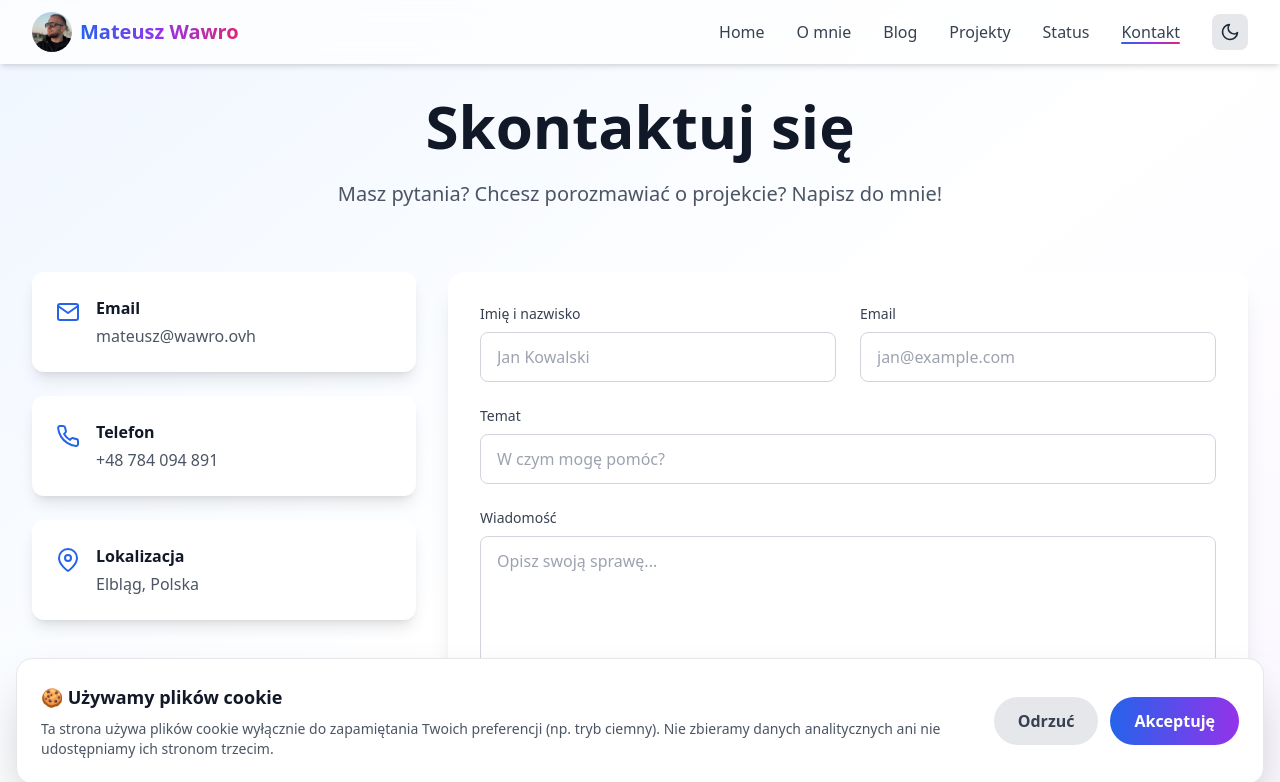
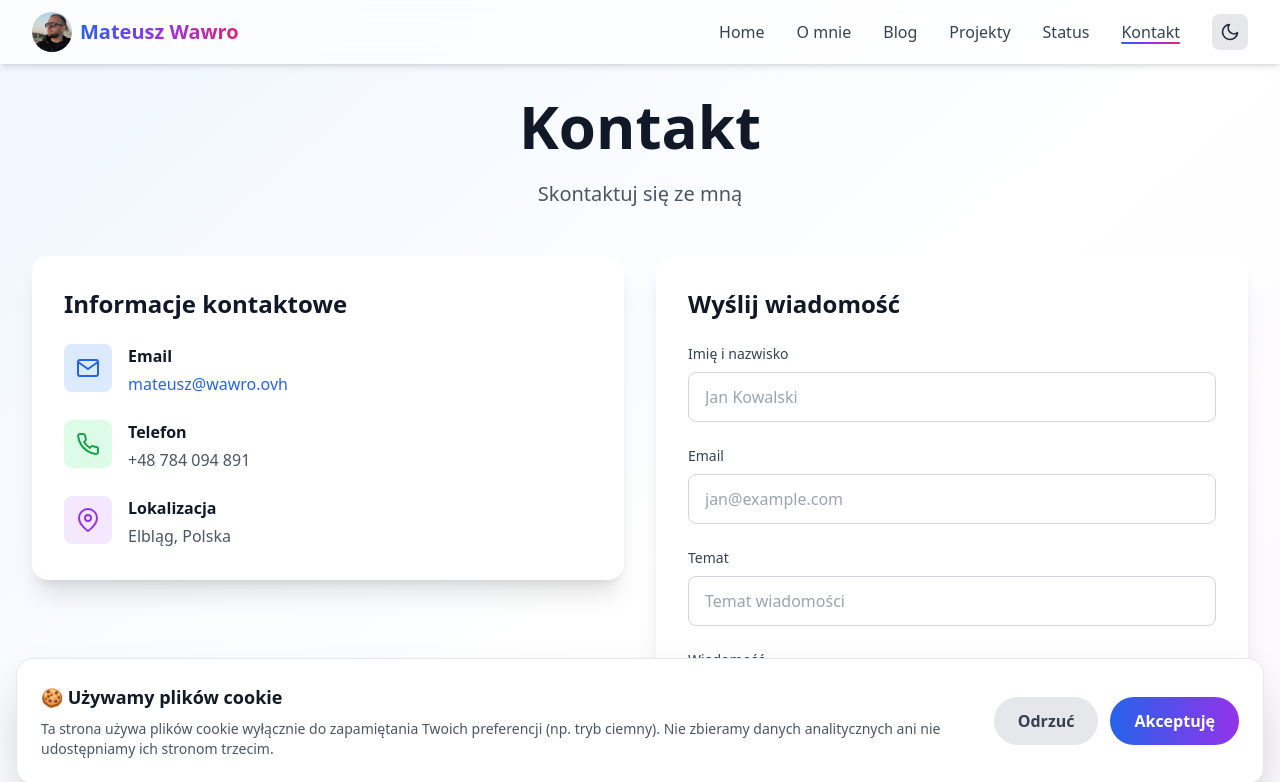
Before and after one commit to MateuszWawro/new-wawroovh, a Next.js app: page /contact in a window 1280 px wide. Shown: the top 782 px of the page. Built offline with nearby package versions, Linux system fonts and the light colour scheme.

Commit message:
change app status page

```diff
--- a/app/contact/page.tsx
+++ b/app/contact/page.tsx
@@ -1,10 +1,10 @@
 'use client';
 
+import React, { useState } from 'react';
 import { motion } from 'framer-motion';
-import { FiMail, FiPhone, FiMapPin, FiSend } from 'react-icons/fi';
-import { useState } from 'react';
 import Navbar from '@/components/Navbar';
 import Footer from '@/components/Footer';
+import { FiMail, FiPhone, FiMapPin, FiSend, FiCheckCircle, FiAlertCircle } from 'react-icons/fi';
 
 export default function ContactPage() {
   const [formData, setFormData] = useState({
@@ -13,31 +13,40 @@ export default function ContactPage() {
     subject: '',
     message: '',
   });
+  const [status, setStatus] = useState<'idle' | 'loading' | 'success' | 'error'>('idle');
+  const [errorMessage, setErrorMessage] = useState('');
 
   const handleSubmit = async (e: React.FormEvent) => {
     e.preventDefault();
+    setStatus('loading');
+    setErrorMessage('');
 
     try {
-    const res = await fetch('/api/contact', {
+      const response = await fetch('https://contact-api.wawro.ovh', {
         method: 'POST',
-      headers: { 'Content-Type': 'application/json' },
+        headers: {
+          'Content-Type': 'application/json',
+        },
         body: JSON.stringify(formData),
       });
 
-    const data = await res.json();
+      const data = await response.json();
 
-    if (res.ok) {
-      alert(data.message);
+      if (response.ok) {
+        setStatus('success');
         setFormData({ name: '', email: '', subject: '', message: '' });
+
+        // Reset success message after 5s
+        setTimeout(() => setStatus('idle'), 5000);
       } else {
-      alert(data.error || 'Błąd wysyłki');
+        setStatus('error');
+        setErrorMessage(data.error || 'Wystąpił błąd. Spróbuj ponownie.');
       }
-  } catch (err) {
-    console.error(err);
-    alert('Błąd wysyłki, spróbuj ponownie.');
+    } catch (error) {
+      setStatus('error');
+      setErrorMessage('Nie udało się wysłać wiadomości. Sprawdź połączenie internetowe.');
     }
   };
-
 
   const handleChange = (e: React.ChangeEvent<HTMLInputElement | HTMLTextAreaElement>) => {
     setFormData({
@@ -52,130 +61,101 @@ export default function ContactPage() {
 
       <div className="flex-grow pt-24 pb-16">
         <div className="max-w-7xl mx-auto px-4 sm:px-6 lg:px-8">
-          {/* Header */}
-          <motion.div
-            initial={{ opacity: 0, y: 20 }}
-            animate={{ opacity: 1, y: 0 }}
-            className="text-center mb-16"
-          >
-            <h1 className="text-5xl md:text-6xl font-bold text-gray-900 dark:text-white mb-6 transition-colors">
-              Skontaktuj się
-            </h1>
-            <p className="text-xl text-gray-600 dark:text-gray-300 max-w-2xl mx-auto transition-colors">
-              Masz pytania? Chcesz porozmawiać o projekcie? Napisz do mnie!
-            </p>
+          <motion.div initial={{ opacity: 0, y: 20 }} animate={{ opacity: 1, y: 0 }} className="text-center mb-12">
+            <h1 className="text-5xl md:text-6xl font-bold text-gray-900 dark:text-white mb-6">Kontakt</h1>
+            <p className="text-xl text-gray-600 dark:text-gray-300">Skontaktuj się ze mną</p>
           </motion.div>
 
-          <div className="grid grid-cols-1 lg:grid-cols-3 gap-8">
-            {/* Contact Info */}
-            <motion.div
-              initial={{ opacity: 0, x: -20 }}
-              animate={{ opacity: 1, x: 0 }}
-              transition={{ delay: 0.2 }}
-              className="lg:col-span-1 space-y-6"
-            >
-              <ContactInfoCard
-                icon={<FiMail />}
-                title="Email"
-                content="mateusz@wawro.ovh"
-                link="mailto:mateusz@wawro.ovh"
-              />
-              <ContactInfoCard
-                icon={<FiPhone />}
-                title="Telefon"
-                content="+48 784 094 891"
-                link="tel:+48784094891"
-              />
-              <ContactInfoCard
-                icon={<FiMapPin />}
-                title="Lokalizacja"
-                content="Elbląg, Polska"
-              />
+          <div className="grid md:grid-cols-2 gap-8">
+            <motion.div initial={{ opacity: 0, x: -20 }} animate={{ opacity: 1, x: 0 }} transition={{ delay: 0.2 }}>
+              <div className="bg-white dark:bg-gray-800 rounded-2xl shadow-xl p-8 mb-8">
+                <h2 className="text-2xl font-bold text-gray-900 dark:text-white mb-6">Informacje kontaktowe</h2>
+
+                <div className="space-y-6">
+                  <div className="flex items-start gap-4">
+                    <div className="p-3 bg-blue-100 dark:bg-blue-900 rounded-lg">
+                      <FiMail className="text-2xl text-blue-600 dark:text-blue-400" />
+                    </div>
+                    <div>
+                      <h3 className="font-semibold text-gray-900 dark:text-white mb-1">Email</h3>
+                      <a href="mailto:mateusz@wawro.ovh" className="text-blue-600 dark:text-blue-400 hover:underline">mateusz@wawro.ovh</a>
+                    </div>
+                  </div>
+
+                  <div className="flex items-start gap-4">
+                    <div className="p-3 bg-green-100 dark:bg-green-900 rounded-lg">
+                      <FiPhone className="text-2xl text-green-600 dark:text-green-400" />
+                    </div>
+                    <div>
+                      <h3 className="font-semibold text-gray-900 dark:text-white mb-1">Telefon</h3>
+                      <a href="tel:+48784094891" className="text-gray-600 dark:text-gray-300">+48 784 094 891</a>
+                    </div>
+                  </div>
+
+                  <div className="flex items-start gap-4">
+                    <div className="p-3 bg-purple-100 dark:bg-purple-900 rounded-lg">
+                      <FiMapPin className="text-2xl text-purple-600 dark:text-purple-400" />
+                    </div>
+                    <div>
+                      <h3 className="font-semibold text-gray-900 dark:text-white mb-1">Lokalizacja</h3>
+                      <p className="text-gray-600 dark:text-gray-300">Elbląg, Polska</p>
+                    </div>
+                  </div>
+                </div>
+              </div>
             </motion.div>
 
-            {/* Contact Form */}
-            <motion.div
-              initial={{ opacity: 0, x: 20 }}
-              animate={{ opacity: 1, x: 0 }}
-              transition={{ delay: 0.3 }}
-              className="lg:col-span-2"
-            >
-              <div className="bg-white dark:bg-gray-800 rounded-2xl shadow-xl p-8 transition-colors">
+            <motion.div initial={{ opacity: 0, x: 20 }} animate={{ opacity: 1, x: 0 }} transition={{ delay: 0.3 }}>
+              <div className="bg-white dark:bg-gray-800 rounded-2xl shadow-xl p-8">
+                <h2 className="text-2xl font-bold text-gray-900 dark:text-white mb-6">Wyślij wiadomość</h2>
+
+                {status === 'success' && (
+                  <motion.div initial={{ opacity: 0, y: -10 }} animate={{ opacity: 1, y: 0 }} className="mb-6 p-4 bg-green-100 dark:bg-green-900 text-green-800 dark:text-green-200 rounded-lg flex items-center gap-3">
+                    <FiCheckCircle className="text-2xl" />
+                    <p>Wiadomość wysłana pomyślnie! Odpowiem najszybciej jak to możliwe.</p>
+                  </motion.div>
+                )}
+
+                {status === 'error' && (
+                  <motion.div initial={{ opacity: 0, y: -10 }} animate={{ opacity: 1, y: 0 }} className="mb-6 p-4 bg-red-100 dark:bg-red-900 text-red-800 dark:text-red-200 rounded-lg flex items-center gap-3">
+                    <FiAlertCircle className="text-2xl" />
+                    <p>{errorMessage}</p>
+                  </motion.div>
+                )}
+
                 <form onSubmit={handleSubmit} className="space-y-6">
-                  <div className="grid grid-cols-1 md:grid-cols-2 gap-6">
                   <div>
-                      <label htmlFor="name" className="block text-sm font-medium text-gray-700 dark:text-gray-300 mb-2 transition-colors">
-                        Imię i nazwisko
-                      </label>
-                      <input
-                        type="text"
-                        id="name"
-                        name="name"
-                        value={formData.name}
-                        onChange={handleChange}
-                        required
-                        className="w-full px-4 py-3 border border-gray-300 dark:border-gray-600 rounded-lg focus:ring-2 focus:ring-blue-500 focus:border-transparent transition bg-white dark:bg-gray-700 text-gray-900 dark:text-white"
-                        placeholder="Jan Kowalski"
-                      />
+                    <label htmlFor="name" className="block text-sm font-medium text-gray-700 dark:text-gray-300 mb-2">Imię i nazwisko</label>
+                    <input type="text" id="name" name="name" value={formData.name} onChange={handleChange} required className="w-full px-4 py-3 rounded-lg border border-gray-300 dark:border-gray-600 bg-white dark:bg-gray-700 text-gray-900 dark:text-white focus:ring-2 focus:ring-blue-600 focus:border-transparent transition-colors" placeholder="Jan Kowalski" />
                   </div>
 
                   <div>
-                      <label htmlFor="email" className="block text-sm font-medium text-gray-700 dark:text-gray-300 mb-2 transition-colors">
-                        Email
-                      </label>
-                      <input
-                        type="email"
-                        id="email"
-                        name="email"
-                        value={formData.email}
-                        onChange={handleChange}
-                        required
-                        className="w-full px-4 py-3 border border-gray-300 dark:border-gray-600 rounded-lg focus:ring-2 focus:ring-blue-500 focus:border-transparent transition bg-white dark:bg-gray-700 text-gray-900 dark:text-white"
-                        placeholder="jan@example.com"
-                      />
-                    </div>
+                    <label htmlFor="email" className="block text-sm font-medium text-gray-700 dark:text-gray-300 mb-2">Email</label>
+                    <input type="email" id="email" name="email" value={formData.email} onChange={handleChange} required className="w-full px-4 py-3 rounded-lg border border-gray-300 dark:border-gray-600 bg-white dark:bg-gray-700 text-gray-900 dark:text-white focus:ring-2 focus:ring-blue-600 focus:border-transparent transition-colors" placeholder="jan@example.com" />
                   </div>
 
                   <div>
-                    <label htmlFor="subject" className="block text-sm font-medium text-gray-700 dark:text-gray-300 mb-2 transition-colors">
-                      Temat
-                    </label>
-                    <input
-                      type="text"
-                      id="subject"
-                      name="subject"
-                      value={formData.subject}
-                      onChange={handleChange}
-                      required
-                      className="w-full px-4 py-3 border border-gray-300 dark:border-gray-600 rounded-lg focus:ring-2 focus:ring-blue-500 focus:border-transparent transition bg-white dark:bg-gray-700 text-gray-900 dark:text-white"
-                      placeholder="W czym mogę pomóc?"
-                    />
+                    <label htmlFor="subject" className="block text-sm font-medium text-gray-700 dark:text-gray-300 mb-2">Temat</label>
+                    <input type="text" id="subject" name="subject" value={formData.subject} onChange={handleChange} required className="w-full px-4 py-3 rounded-lg border border-gray-300 dark:border-gray-600 bg-white dark:bg-gray-700 text-gray-900 dark:text-white focus:ring-2 focus:ring-blue-600 focus:border-transparent transition-colors" placeholder="Temat wiadomości" />
                   </div>
 
                   <div>
-                    <label htmlFor="message" className="block text-sm font-medium text-gray-700 dark:text-gray-300 mb-2 transition-colors">
-                      Wiadomość
-                    </label>
-                    <textarea
-                      id="message"
-                      name="message"
-                      value={formData.message}
-                      onChange={handleChange}
-                      required
-                      rows={6}
-                      className="w-full px-4 py-3 border border-gray-300 dark:border-gray-600 rounded-lg focus:ring-2 focus:ring-blue-500 focus:border-transparent transition resize-none bg-white dark:bg-gray-700 text-gray-900 dark:text-white"
-                      placeholder="Opisz swoją sprawę..."
-                    />
+                    <label htmlFor="message" className="block text-sm font-medium text-gray-700 dark:text-gray-300 mb-2">Wiadomość</label>
+                    <textarea id="message" name="message" rows={6} value={formData.message} onChange={handleChange} required className="w-full px-4 py-3 rounded-lg border border-gray-300 dark:border-gray-600 bg-white dark:bg-gray-700 text-gray-900 dark:text-white focus:ring-2 focus:ring-blue-600 focus:border-transparent transition-colors resize-none" placeholder="Twoja wiadomość..." />
                   </div>
 
-                  <motion.button
-                    type="submit"
-                    whileHover={{ scale: 1.02 }}
-                    whileTap={{ scale: 0.98 }}
-                    className="w-full bg-gradient-to-r from-blue-600 to-purple-600 text-white font-semibold py-4 rounded-lg hover:shadow-lg transition-all flex items-center justify-center space-x-2"
-                  >
-                    <span>Wyślij wiadomość</span>
+                  <motion.button type="submit" disabled={status === 'loading'} whileHover={{ scale: status === 'loading' ? 1 : 1.02 }} whileTap={{ scale: status === 'loading' ? 1 : 0.98 }} className="w-full px-8 py-4 bg-gradient-to-r from-blue-600 to-purple-600 text-white rounded-lg font-semibold shadow-lg hover:shadow-xl transition-all flex items-center justify-center gap-2 disabled:opacity-50 disabled:cursor-not-allowed">
+                    {status === 'loading' ? (
+                      <>
+                        <div className="w-5 h-5 border-2 border-white border-t-transparent rounded-full animate-spin" />
+                        Wysyłanie...
+                      </>
+                    ) : (
+                      <>
                         <FiSend />
+                        Wyślij wiadomość
+                      </>
+                    )}
                   </motion.button>
                 </form>
               </div>
@@ -188,39 +168,3 @@ export default function ContactPage() {
     </main>
   );
 }
-
-function ContactInfoCard({
-  icon,
-  title,
-  content,
-  link
-}: {
-  icon: React.ReactNode;
-  title: string;
-  content: string;
-  link?: string;
-}) {
-  const CardContent = () => (
-    <div className="bg-white dark:bg-gray-800 rounded-xl shadow-lg p-6 hover:shadow-xl transition-all">
-      <div className="flex items-start space-x-4">
-        <div className="text-blue-600 dark:text-blue-400 text-2xl mt-1 transition-colors">
-          {icon}
-        </div>
-        <div>
-          <h3 className="font-semibold text-gray-900 dark:text-white mb-1 transition-colors">{title}</h3>
-          <p className="text-gray-600 dark:text-gray-300 transition-colors">{content}</p>
-        </div>
-      </div>
-    </div>
-  );
-
-  if (link) {
-    return (
-      <a href={link} className="block">
-        <CardContent />
-      </a>
-    );
-  }
-
-  return <CardContent />;
-}
--- a/app/status/page.tsx
+++ b/app/status/page.tsx
@@ -4,7 +4,7 @@ import { motion } from 'framer-motion';
 import { useEffect, useState } from 'react';
 import Navbar from '@/components/Navbar';
 import Footer from '@/components/Footer';
-import { FiServer, FiShield, FiMonitor, FiTool, FiRefreshCw, FiCpu } from 'react-icons/fi';
+import { FiServer, FiShield, FiMonitor, FiTool, FiRefreshCw, FiPower } from 'react-icons/fi';
 
 interface Service {
   name: string;
@@ -26,7 +26,7 @@ const categoryIcons: Record<string, React.ReactNode> = {
   Security: <FiShield />,
   Collaboration: <FiTool />,
   Testowe: <FiTool />,
-  Produkcja: <FiCpu />,
+  Produkcja: <FiPower />,
 };
 
 const categoryColors: Record<string, string> = {
@@ -36,7 +36,7 @@ const categoryColors: Record<string, string> = {
   Security: 'from-red-500 to-pink-500',
   Collaboration: 'from-orange-500 to-yellow-500',
   Testowe: 'from-gray-500 to-slate-500',
-  Produkcja: 'from-pink-500 to-red-500',
+  Produkcja: 'from-orange-500 to-yellow-500',
 };
 
 export default function StatusPage() {
@@ -46,7 +46,7 @@ export default function StatusPage() {
   const fetchStatus = async () => {
     setLoading(true);
     try {
-      const response = await fetch('/api/status');
+      const response = await fetch('https://status-api.wawro.ovh');
       const data = await response.json();
       setStatusData(data);
     } catch (error) {
@@ -79,7 +79,6 @@ export default function StatusPage() {
 
       <div className="flex-grow pt-24 pb-16">
         <div className="max-w-7xl mx-auto px-4 sm:px-6 lg:px-8">
-          {/* Header */}
           <motion.div
             initial={{ opacity: 0, y: 20 }}
             animate={{ opacity: 1, y: 0 }}
@@ -92,7 +91,6 @@ export default function StatusPage() {
               Status usług w moim homelab
             </p>
 
-            {/* Overall Status Card */}
             <div className="flex flex-col sm:flex-row justify-center items-center gap-4 mb-6">
               <motion.div
                 initial={{ scale: 0.9 }}
@@ -132,14 +130,13 @@ export default function StatusPage() {
             </div>
           </motion.div>
 
-          {/* Services by Category */}
           {loading && !statusData ? (
             <div className="text-center py-20">
               <div className="inline-block animate-spin rounded-full h-16 w-16 border-4 border-blue-600 border-t-transparent"></div>
               <p className="mt-6 text-lg text-gray-600 dark:text-gray-400">Sprawdzanie statusu...</p>
             </div>
           ) : (
-            <div className="grid grid-cols-1 md:grid-cols-2 lg:grid-cols-3 gap-8">
+            <div className="grid grid-cols-1 md:grid-cols-2 lg:grid-cols-3 gap-6">
               {groupedServices &&
                 Object.entries(groupedServices).map(([category, services], index) => (
                   <motion.div
@@ -149,7 +146,6 @@ export default function StatusPage() {
                     transition={{ delay: index * 0.1 }}
                     className="bg-white dark:bg-gray-800 rounded-2xl shadow-xl p-6"
                   >
-                    {/* Category Header */}
                     <div className="flex items-center gap-3 mb-6 pb-4 border-b border-gray-200 dark:border-gray-700">
                       <div className={`text-2xl bg-gradient-to-r ${categoryColors[category]} text-white p-3 rounded-xl`}>
                         {categoryIcons[category]}
@@ -159,7 +155,6 @@ export default function StatusPage() {
                       </h2>
                     </div>
 
-                    {/* Services List */}
                     <div className="space-y-4">
                       {services.map((service, serviceIndex) => (
                         <motion.div
@@ -174,8 +169,6 @@ export default function StatusPage() {
                             <h3 className="text-lg font-bold text-gray-900 dark:text-white">
                               {service.name}
                             </h3>
-
-                            {/* Status Badge */}
                             <div className={`flex items-center gap-2 px-3 py-1 rounded-full text-xs font-bold ${
                                 service.status === 'online'
                                   ? 'bg-green-100 dark:bg-green-900 text-green-800 dark:text-green-200'
@@ -187,13 +180,7 @@ export default function StatusPage() {
                               {service.status === 'online' ? 'Online' : 'Offline'}
                             </div>
                           </div>
-
-                          <a
-                            href={service.url}
-                            target="_blank"
-                            rel="noopener noreferrer"
-                            className="text-sm text-blue-600 dark:text-blue-400 hover:underline block truncate"
-                          >
+                          <a href={service.url} target="_blank" rel="noopener noreferrer" className="text-sm text-blue-600 dark:text-blue-400 hover:underline block truncate">
                             {service.url.replace('https://', '')}
                           </a>
                         </motion.div>
```
Lines whose indentation alone changed are shown as unchanged.
